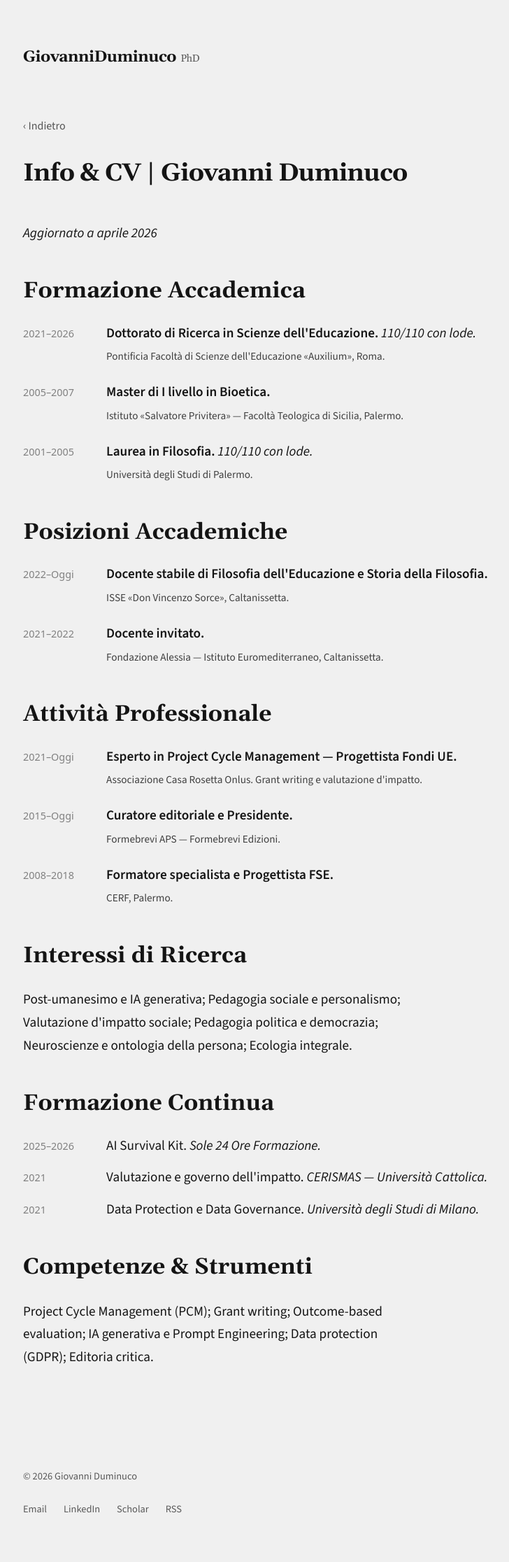
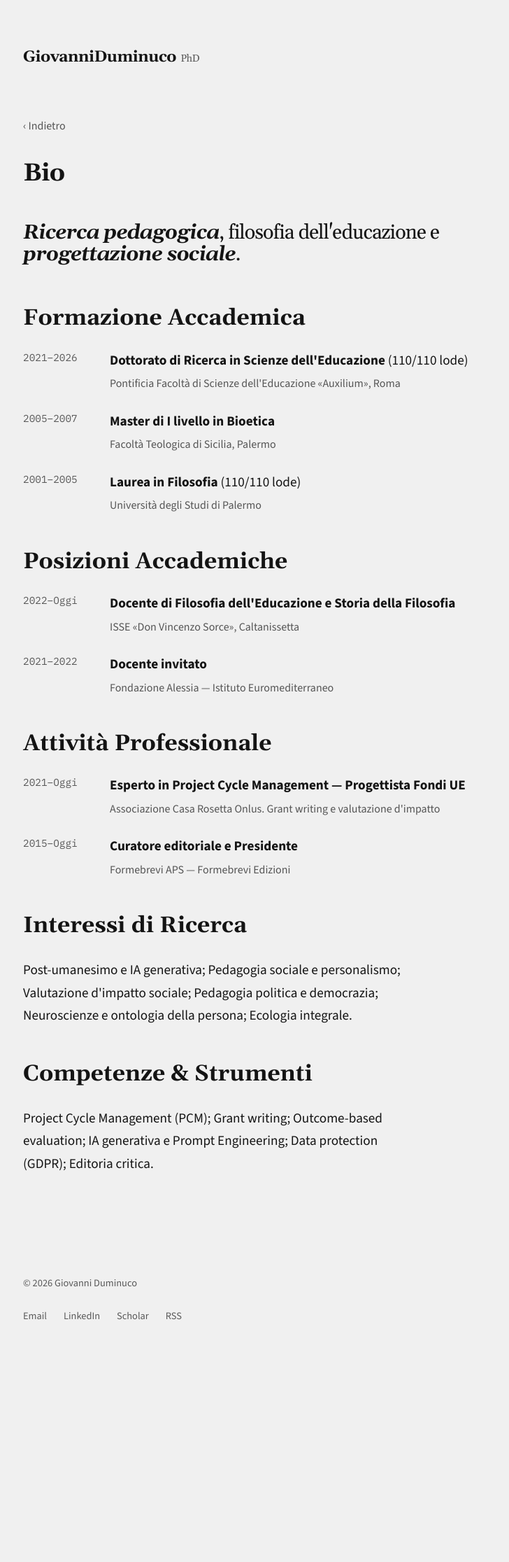
Before and after one commit to dumgio/dumgio.github.io, a Jekyll site: the page built from bio.md, in a window 1280 px wide. Shown: the whole page at 70% size, without its empty margins (127-855 px from the left). Built offline with Jekyll 4.4.1, drawn with Linux system fonts in a browser that asks for light colours; after the commit the page ends 1956 px from its top, so only the background shows below that.

Commit message:
Update bio.md

```diff
--- a/bio.md
+++ b/bio.md
@@ -1,114 +1,90 @@
 ---
 layout: page
-title: Info & CV | Giovanni Duminuco
+title: Bio
 ---
 
-<section class="cv-container">
-        <p><em>Aggiornato a aprile 2026</em></p>
+<div class="bio-section">
+  <p class="hero-intro" style="font-size: 1.8rem; margin-bottom: 3rem;">
+    <em>Ricerca pedagogica</em>, filosofia dell'educazione e <em>progettazione sociale</em>.
+  </p>
 
-    <h2 id="formazione">Formazione Accademica</h2>
-    <div class="post-list">
-        <div style="margin-bottom: 1.2rem; display: flex; align-items: baseline;">
-            <span style="opacity: 0.5; font-size: 0.9rem; margin-right: 1.5rem; min-width: 95px; flex-shrink: 0; font-family: system-ui, -apple-system, sans-serif;">2021–2026</span>
-            <div>
-                <strong>Dottorato di Ricerca in Scienze dell'Educazione.</strong> <em>110/110 con lode.</em><br>
-                <small>Pontificia Facoltà di Scienze dell'Educazione «Auxilium», Roma.</small>
-            </div>
-        </div>
-        <div style="margin-bottom: 1.2rem; display: flex; align-items: baseline;">
-            <span style="opacity: 0.5; font-size: 0.9rem; margin-right: 1.5rem; min-width: 95px; flex-shrink: 0; font-family: system-ui, -apple-system, sans-serif;">2005–2007</span>
-            <div>
-                <strong>Master di I livello in Bioetica.</strong><br>
-                <small>Istituto «Salvatore Privitera» — Facoltà Teologica di Sicilia, Palermo.</small>
-            </div>
-        </div>
-        <div style="margin-bottom: 1.2rem; display: flex; align-items: baseline;">
-            <span style="opacity: 0.5; font-size: 0.9rem; margin-right: 1.5rem; min-width: 95px; flex-shrink: 0; font-family: system-ui, -apple-system, sans-serif;">2001–2005</span>
-            <div>
-                <strong>Laurea in Filosofia.</strong> <em>110/110 con lode.</em><br>
-                <small>Università degli Studi di Palermo.</small>
-            </div>
-        </div>
+  <h2>Formazione Accademica</h2>
+  <div class="post-item">
+    <span class="post-date">2021–2026</span>
+    <div>
+      <strong>Dottorato di Ricerca in Scienze dell'Educazione</strong> (110/110 lode)
+
+      <small>Pontificia Facoltà di Scienze dell'Educazione «Auxilium», Roma</small>
     </div>
+  </div>
+  <div class="post-item">
+    <span class="post-date">2005–2007</span>
+    <div>
+      <strong>Master di I livello in Bioetica</strong>
 
-    <h2 id="accademico">Posizioni Accademiche</h2>
-    <div class="post-list">
-        <div style="margin-bottom: 1.2rem; display: flex; align-items: baseline;">
-            <span style="opacity: 0.5; font-size: 0.9rem; margin-right: 1.5rem; min-width: 95px; flex-shrink: 0; font-family: system-ui, -apple-system, sans-serif;">2022–Oggi</span>
-            <div>
-                <strong>Docente stabile di Filosofia dell'Educazione e Storia della Filosofia.</strong><br>
-                <small>ISSE «Don Vincenzo Sorce», Caltanissetta.</small>
-            </div>
-        </div>
-        <div style="margin-bottom: 1.2rem; display: flex; align-items: baseline;">
-            <span style="opacity: 0.5; font-size: 0.9rem; margin-right: 1.5rem; min-width: 95px; flex-shrink: 0; font-family: system-ui, -apple-system, sans-serif;">2021–2022</span>
-            <div>
-                <strong>Docente invitato.</strong><br>
-                <small>Fondazione Alessia — Istituto Euromediterraneo, Caltanissetta.</small>
-            </div>
-        </div>
+      <small>Facoltà Teologica di Sicilia, Palermo</small>
     </div>
+  </div>
+  <div class="post-item">
+    <span class="post-date">2001–2005</span>
+    <div>
+      <strong>Laurea in Filosofia</strong> (110/110 lode)
 
-    <h2 id="professionale">Attività Professionale</h2>
-    <div class="post-list">
-        <div style="margin-bottom: 1.2rem; display: flex; align-items: baseline;">
-            <span style="opacity: 0.5; font-size: 0.9rem; margin-right: 1.5rem; min-width: 95px; flex-shrink: 0; font-family: system-ui, -apple-system, sans-serif;">2021–Oggi</span>
-            <div>
-                <strong>Esperto in Project Cycle Management — Progettista Fondi UE.</strong><br>
-                <small>Associazione Casa Rosetta Onlus. Grant writing e valutazione d'impatto.</small>
-            </div>
-        </div>
-        <div style="margin-bottom: 1.2rem; display: flex; align-items: baseline;">
-            <span style="opacity: 0.5; font-size: 0.9rem; margin-right: 1.5rem; min-width: 95px; flex-shrink: 0; font-family: system-ui, -apple-system, sans-serif;">2015–Oggi</span>
-            <div>
-                <strong>Curatore editoriale e Presidente.</strong><br>
-                <small>Formebrevi APS — Formebrevi Edizioni.</small>
-            </div>
-        </div>
-        <div style="margin-bottom: 1.2rem; display: flex; align-items: baseline;">
-            <span style="opacity: 0.5; font-size: 0.9rem; margin-right: 1.5rem; min-width: 95px; flex-shrink: 0; font-family: system-ui, -apple-system, sans-serif;">2008–2018</span>
-            <div>
-                <strong>Formatore specialista e Progettista FSE.</strong><br>
-                <small>CERF, Palermo.</small>
-            </div>
-        </div>
+      <small>Università degli Studi di Palermo</small>
     </div>
+  </div>
 
-    <h2 id="ricerca">Interessi di Ricerca</h2>
-    <p>Post-umanesimo e IA generativa; Pedagogia sociale e personalismo; Valutazione d'impatto sociale; Pedagogia politica e democrazia; Neuroscienze e ontologia della persona; Ecologia integrale.</p>
+  <h2>Posizioni Accademiche</h2>
+  <div class="post-item">
+    <span class="post-date">2022–Oggi</span>
+    <div>
+      <strong>Docente di Filosofia dell'Educazione e Storia della Filosofia</strong>
 
-    <h2 id="formazione-continua">Formazione Continua</h2>
-    <div class="post-list">
-        <div style="margin-bottom: 0.8rem; display: flex; align-items: baseline;">
-            <span style="opacity: 0.5; font-size: 0.9rem; margin-right: 1.5rem; min-width: 95px; flex-shrink: 0; font-family: system-ui, -apple-system, sans-serif;">2025–2026</span>
-            <span>AI Survival Kit. <em>Sole 24 Ore Formazione.</em></span>
-        </div>
-        <div style="margin-bottom: 0.8rem; display: flex; align-items: baseline;">
-            <span style="opacity: 0.5; font-size: 0.9rem; margin-right: 1.5rem; min-width: 95px; flex-shrink: 0; font-family: system-ui, -apple-system, sans-serif;">2021</span>
-            <span>Valutazione e governo dell'impatto. <em>CERISMAS — Università Cattolica.</em></span>
-        </div>
-        <div style="margin-bottom: 0.8rem; display: flex; align-items: baseline;">
-            <span style="opacity: 0.5; font-size: 0.9rem; margin-right: 1.5rem; min-width: 95px; flex-shrink: 0; font-family: system-ui, -apple-system, sans-serif;">2021</span>
-            <span>Data Protection e Data Governance. <em>Università degli Studi di Milano.</em></span>
-        </div>
+      <small>ISSE «Don Vincenzo Sorce», Caltanissetta</small>
     </div>
+  </div>
+  <div class="post-item">
+    <span class="post-date">2021–2022</span>
+    <div>
+      <strong>Docente invitato</strong>
 
-    <h2 id="competenze">Competenze & Strumenti</h2>
-    <p>Project Cycle Management (PCM); Grant writing; Outcome-based evaluation; IA generativa e Prompt Engineering; Data protection (GDPR); Editoria critica.</p>
+      <small>Fondazione Alessia — Istituto Euromediterraneo</small>
+    </div>
+  </div>
 
-</section>
+  <h2>Attività Professionale</h2>
+  <div class="post-item">
+    <span class="post-date">2021–Oggi</span>
+    <div>
+      <strong>Esperto in Project Cycle Management — Progettista Fondi UE</strong>
+
+      <small>Associazione Casa Rosetta Onlus. Grant writing e valutazione d'impatto</small>
+    </div>
+  </div>
+  <div class="post-item">
+    <span class="post-date">2015–Oggi</span>
+    <div>
+      <strong>Curatore editoriale e Presidente</strong>
+
+      <small>Formebrevi APS — Formebrevi Edizioni</small>
+    </div>
+  </div>
+
+  <h2>Interessi di Ricerca</h2>
+  <p>
+    Post-umanesimo e IA generativa; Pedagogia sociale e personalismo; Valutazione d'impatto sociale;
+    Pedagogia politica e democrazia; Neuroscienze e ontologia della persona; Ecologia integrale.
+  </p>
+
+  <h2>Competenze & Strumenti</h2>
+  <p>
+    Project Cycle Management (PCM); Grant writing; Outcome-based evaluation;
+    IA generativa e Prompt Engineering; Data protection (GDPR); Editoria critica.
+  </p>
+</div>
 
 <style>
-    @media (max-width: 580px) {
-        .post-list > div {
-            flex-direction: column !important;
-            margin-bottom: 1.5rem !important;
-        }
-        .post-list span {
-            margin-bottom: 0.3rem;
-            min-width: auto !important;
-        }
-    }
-    strong { font-weight: 600; }
-    small { font-size: 0.95rem; opacity: 0.8; }
+  .bio-section h2 { margin-top: 3.5rem; margin-bottom: 1.5rem; }
+  .bio-section .post-item { margin-bottom: 1.5rem; align-items: flex-start; }
+  .bio-section small { opacity: 0.7; display: block; margin-top: 0.2rem; }
 </style>
```
